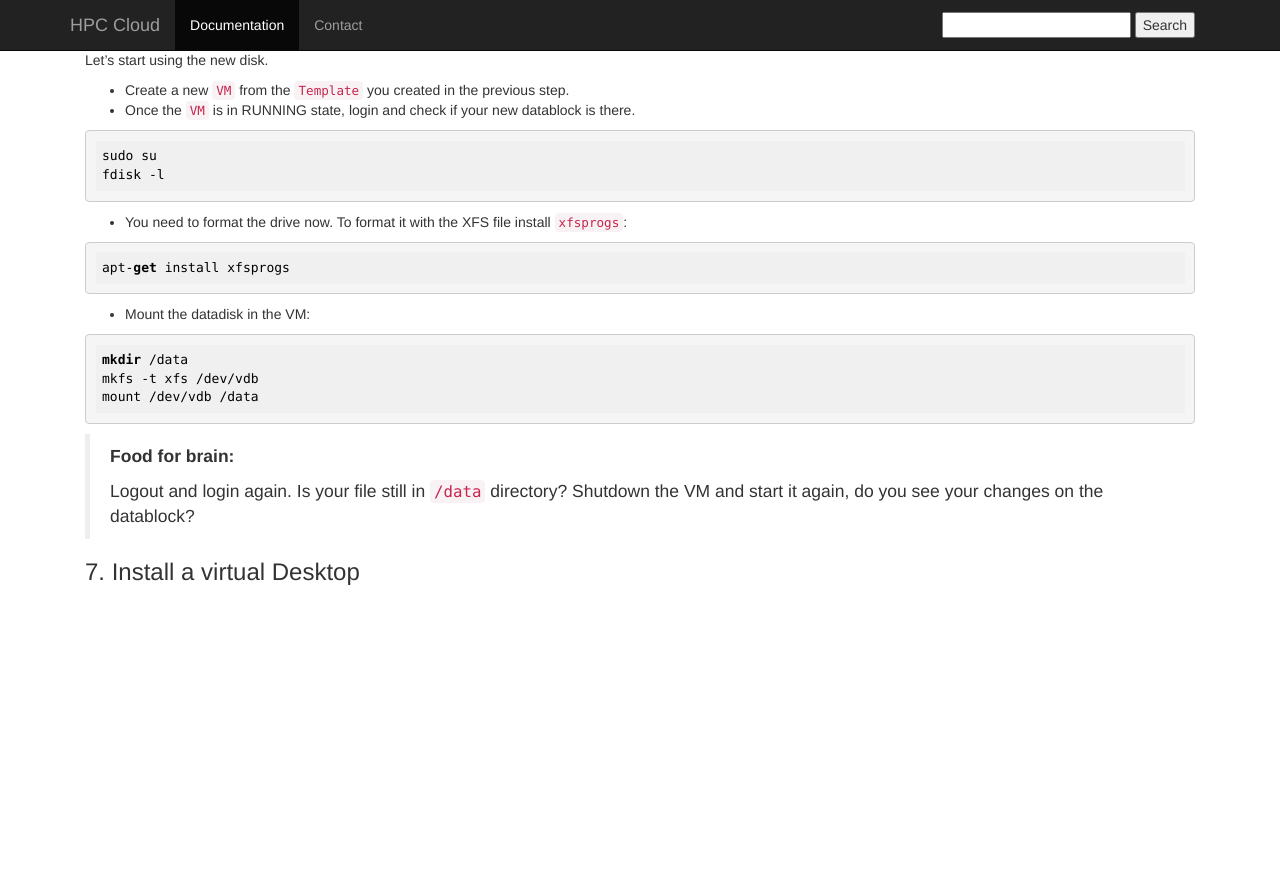
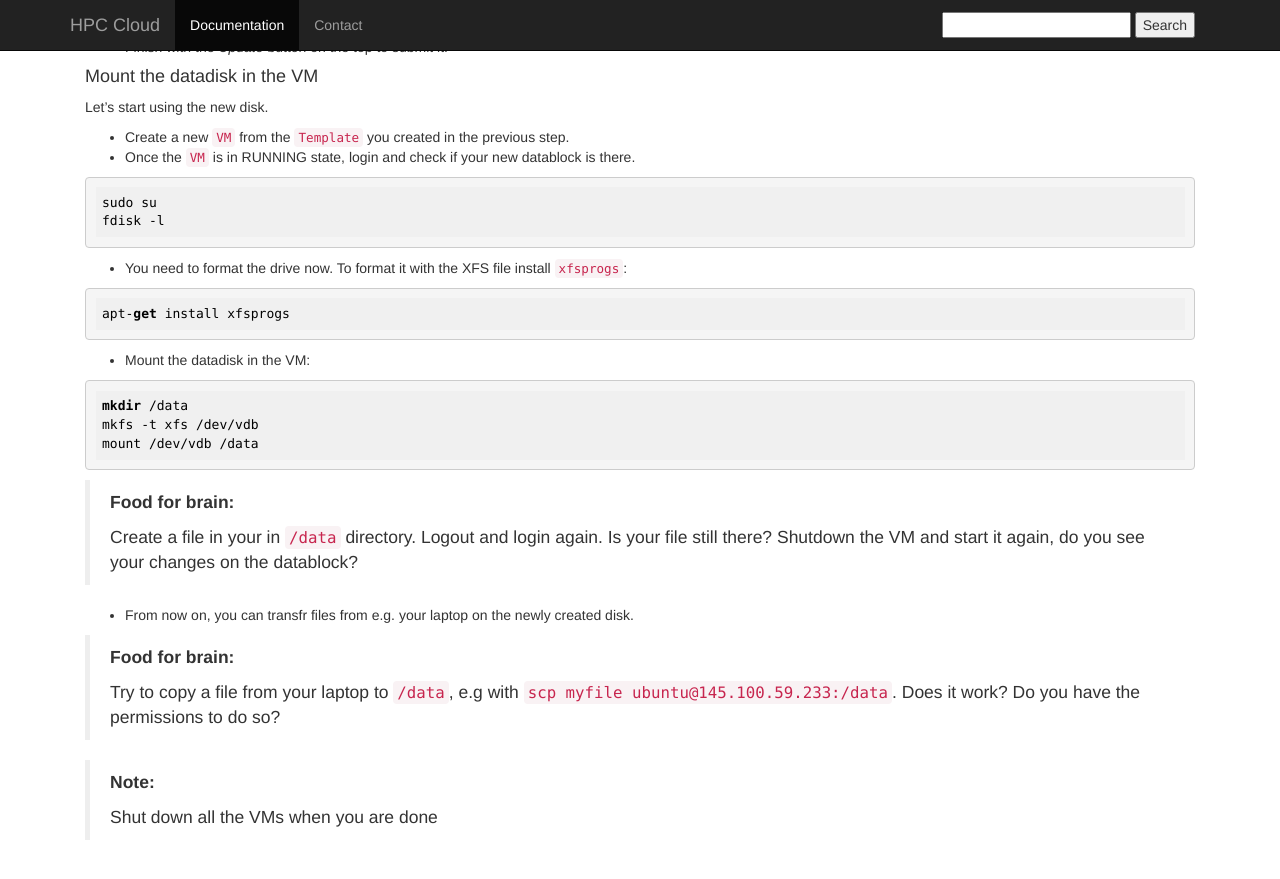
Before and after one commit to sara-nl/clouddocs, a Jekyll site: the page built from surfcursus-extras-2015-Oct-15.markdown, in a window 1280 px wide and 900 px high, scrolled down 1085 px. Shown: the top 879 px of the window. Built offline with Jekyll 4.4.1, drawn with Linux system fonts in a browser that asks for light colours; before the commit the page ends 1720 px from its top, so only the background shows below that; some of the changed text lies outside the part shown.

Commit message:
Update surfcursus-extras-2015-Oct-15.markdown

```diff
--- a/surfcursus-extras-2015-Oct-15.markdown
+++ b/surfcursus-extras-2015-Oct-15.markdown
@@ -81,7 +85,15 @@ mount /dev/vdb /data
 
 >**Food for brain:**
 >
-> Logout and login again. Is your file still in `/data` directory? Shutdown the VM and start it again, do you see your changes on the datablock?
+> Create a file in your in `/data` directory. Logout and login again. Is your file still there? Shutdown the VM and start it again, do you see your changes on the datablock?
+
+* From now on, you can transfr files from e.g. your laptop on the newly created disk.
+
+>**Food for brain:**
+>
+> Try to copy a file from your laptop to `/data`, e.g with `scp myfile ubuntu@145.100.59.233:/data`. Does it work? Do you have the permissions to do so?
 
 
-### <a name="7.-Install-a-virtual-Desktop"></a> 7. Install a virtual Desktop
+>**Note:**
+>
+> Shut down all the VMs when you are done
```
Also changed, not shown: other parts of surfcursus-extras-2015-Oct-15.markdown (+7 -3 lines).
